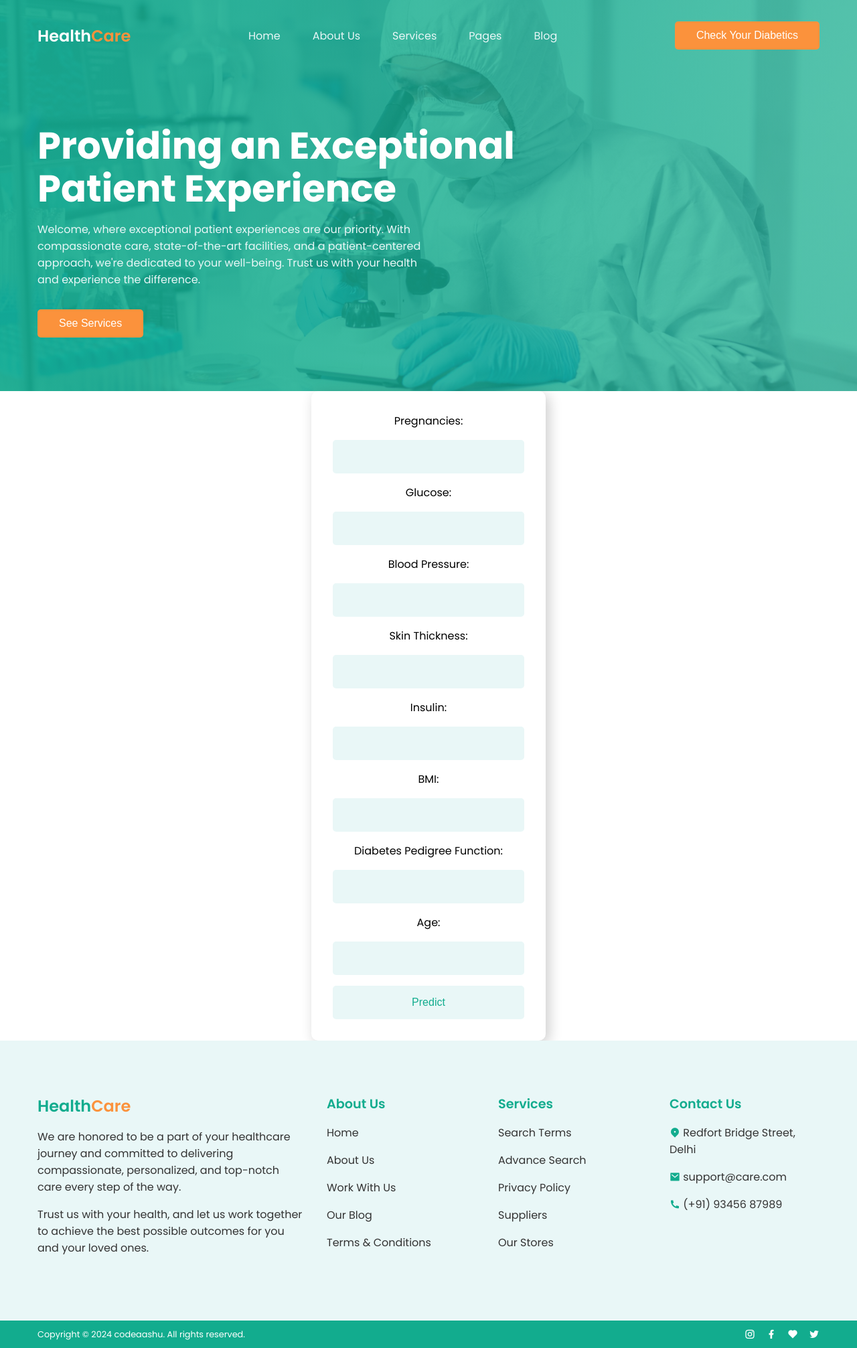
After one commit to NaveenSiva72/Diabetics-Prediction, a Flask app: page /form in a window 1280 px wide. The commit adds this page. Shown: the whole page at 67% size. Run offline with Flask 2, Linux system fonts and the light colour scheme; parts of the project's set-up code (start-up, migrations or seed data) failed here and were passed over; some libraries are stand-ins or nearby versions.

Commit message:
Form seperated into another page

```diff
--- a/app.py
+++ b/app.py
@@ -12,6 +12,10 @@ model = joblib.load('trained_model.pkl')
 def home():
     print("hiiiii")
     return render_template('index.html')
+
+@app.route('/form')
+def form():
+    return render_template('form.html')
 
 
 @app.route('/predict', methods=['POST'])
--- a/static/styles.css
+++ b/static/styles.css
@@ -124,6 +124,8 @@ header {
 .header__form {
   width: 100%;
   max-width: 350px;
+  margin: 0 auto; /* Center the form horizontally */
+  text-align: center;
 }
 
 .header__form form {
@@ -133,6 +135,7 @@ header {
   background-color: var(--white);
   border-radius: 10px;
   box-shadow: 5px 5px 20px rgba(0, 0, 0, 0.2);
+  text-align: center;
 }
 
 .header__form input {
@@ -163,6 +166,7 @@ header {
   font-weight: 700;
   color: var(--primary-color);
 }
+
 
 .service__header {
   display: flex;
--- /dev/null
+++ b/templates/form.html
@@ -0,0 +1,123 @@
+<!DOCTYPE html>
+<html lang="en">
+  <head>
+    <meta charset="UTF-8" />
+    <meta name="viewport" content="width=device-width, initial-scale=1.0" />
+    <link
+      href="https://cdn.jsdelivr.net/npm/remixicon@3.4.0/fonts/remixicon.css"
+      rel="stylesheet"
+    />
+    <link rel="stylesheet" href="{{ url_for('static', filename='styles.css') }}" />
+    <!-- <link rel="stylesheet" href="C:\NAVEEN_S\example_react\MLT_project\Sanjeevi\HEALTH-CARE\static\styles.css" /> -->
+    <title>CODE AASHU | Health Care</title>
+  </head>
+  <body>
+    <header>
+      <nav class="section__container nav__container">
+        <div class="nav__logo">Health<span>Care</span></div>
+        <ul class="nav__links">
+          <li class="link"><a href="#">Home</a></li>
+          <li class="link"><a href="#">About Us</a></li>
+          <li class="link"><a href="#">Services</a></li>
+          <li class="link"><a href="#">Pages</a></li>
+          <li class="link"><a href="#">Blog</a></li>
+        </ul>
+        <button onclick="window.location.href='/form'" class="btn">Check Your Diabetics</button>
+      </nav>
+      <div class="section__container header__container">
+        <div class="header__content">
+          <h1>Providing an Exceptional Patient Experience</h1>
+          <p>
+            Welcome, where exceptional patient experiences are our priority.
+            With compassionate care, state-of-the-art facilities, and a
+            patient-centered approach, we're dedicated to your well-being. Trust
+            us with your health and experience the difference.
+          </p>
+          <button class="btn">See Services</button>
+        </div>
+        <!-- <div class="header__form">
+          <form>
+            <h4>Book Now</h4>
+            <input type="text" placeholder="First Name" />
+            <input type="text" placeholder="Last Name" />
+            <input type="text" placeholder="Address" />
+            <input type="text" placeholder="Phone No." />
+            <button class="btn form__btn">Book Appointment</button>
+          </form>
+        </div> -->
+      </div>
+    </header>
+     <div class="header__form">
+      <form action="/predict" method="post">
+        <label for="pregnancies">Pregnancies:</label>
+        <input type="number" id="pregnancies" name="pregnancies">
+        <label for="glucose">Glucose:</label>
+        <input type="number" id="glucose" name="glucose">
+        <label for="blood_pressure">Blood Pressure:</label>
+        <input type="number" id="blood_pressure" name="blood_pressure">
+        <label for="skin_thickness">Skin Thickness:</label>
+        <input type="number" id="skin_thickness" name="skin_thickness">
+        <label for="insulin">Insulin:</label>
+        <input type="number" id="insulin" name="insulin">
+        <label for="bmi">BMI:</label>
+        <input type="number" id="bmi" name="bmi">
+        <label for="diabetes_pedigree_function">Diabetes Pedigree Function:</label>
+        <input type="number" id="diabetes_pedigree_function" name="diabetes_pedigree_function">
+        <label for="age">Age:</label>
+        <input type="number" id="age" name="age">
+        <input type="submit" value="Predict">
+    </form>
+        </div>
+    <footer class="footer">
+      <div class="section__container footer__container">
+        <div class="footer__col">
+          <h3>Health<span>Care</span></h3>
+          <p>
+            We are honored to be a part of your healthcare journey and committed
+            to delivering compassionate, personalized, and top-notch care every
+            step of the way.
+          </p>
+          <p>
+            Trust us with your health, and let us work together to achieve the
+            best possible outcomes for you and your loved ones.
+          </p>
+        </div>
+        <div class="footer__col">
+          <h4>About Us</h4>
+          <p>Home</p>
+          <p>About Us</p>
+          <p>Work With Us</p>
+          <p>Our Blog</p>
+          <p>Terms & Conditions</p>
+        </div>
+        <div class="footer__col">
+          <h4>Services</h4>
+          <p>Search Terms</p>
+          <p>Advance Search</p>
+          <p>Privacy Policy</p>
+          <p>Suppliers</p>
+          <p>Our Stores</p>
+        </div>
+        <div class="footer__col">
+          <h4>Contact Us</h4>
+          <p>
+            <i class="ri-map-pin-2-fill"></i> Redfort Bridge Street, Delhi
+          </p>
+          <p><i class="ri-mail-fill"></i> support@care.com</p>
+          <p><i class="ri-phone-fill"></i> (+91) 93456 87989</p>
+        </div>
+      </div>
+      <div class="footer__bar">
+        <div class="footer__bar__content">
+          <p>Copyright © 2024 codeaashu. All rights reserved.</p>
+          <div class="footer__socials">
+            <span><i class="ri-instagram-line"></i></span>
+            <span><i class="ri-facebook-fill"></i></span>
+            <span><i class="ri-heart-fill"></i></span>
+            <span><i class="ri-twitter-fill"></i></span>
+          </div>
+        </div>
+      </div>
+    </footer>
+  </body>
+</html>
--- a/templates/index.html
+++ b/templates/index.html
@@ -1,6 +1,6 @@
 <!DOCTYPE html>
 <html lang="en">
-  <head> <!-- ===( CODE AASHU )=== -->
+  <head>
     <meta charset="UTF-8" />
     <meta name="viewport" content="width=device-width, initial-scale=1.0" />
     <link
@@ -21,7 +21,7 @@
           <li class="link"><a href="#">Pages</a></li>
           <li class="link"><a href="#">Blog</a></li>
         </ul>
-        <button class="btn">Check Your Diabetics</button>
+        <button onclick="window.location.href='/form'" class="btn">Check Your Diabetics</button>
       </nav>
       <div class="section__container header__container">
         <div class="header__content">
```
